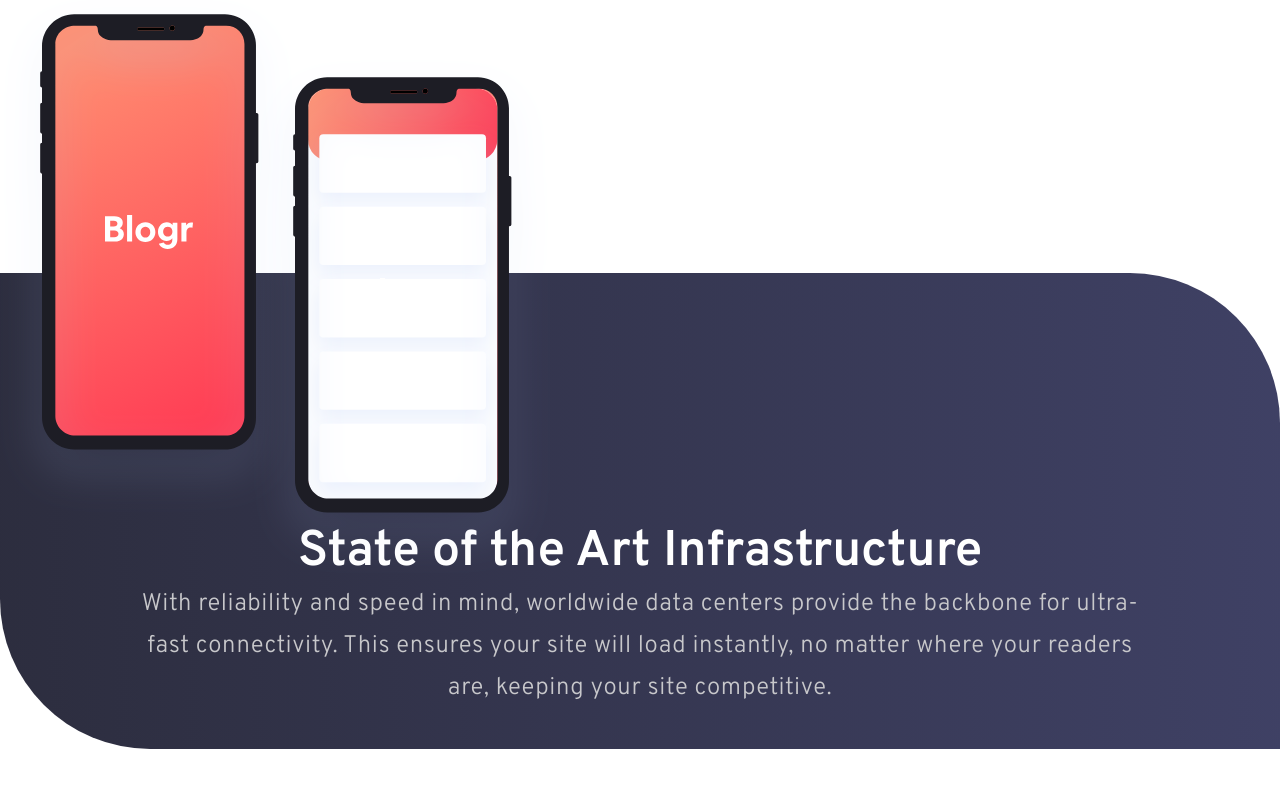
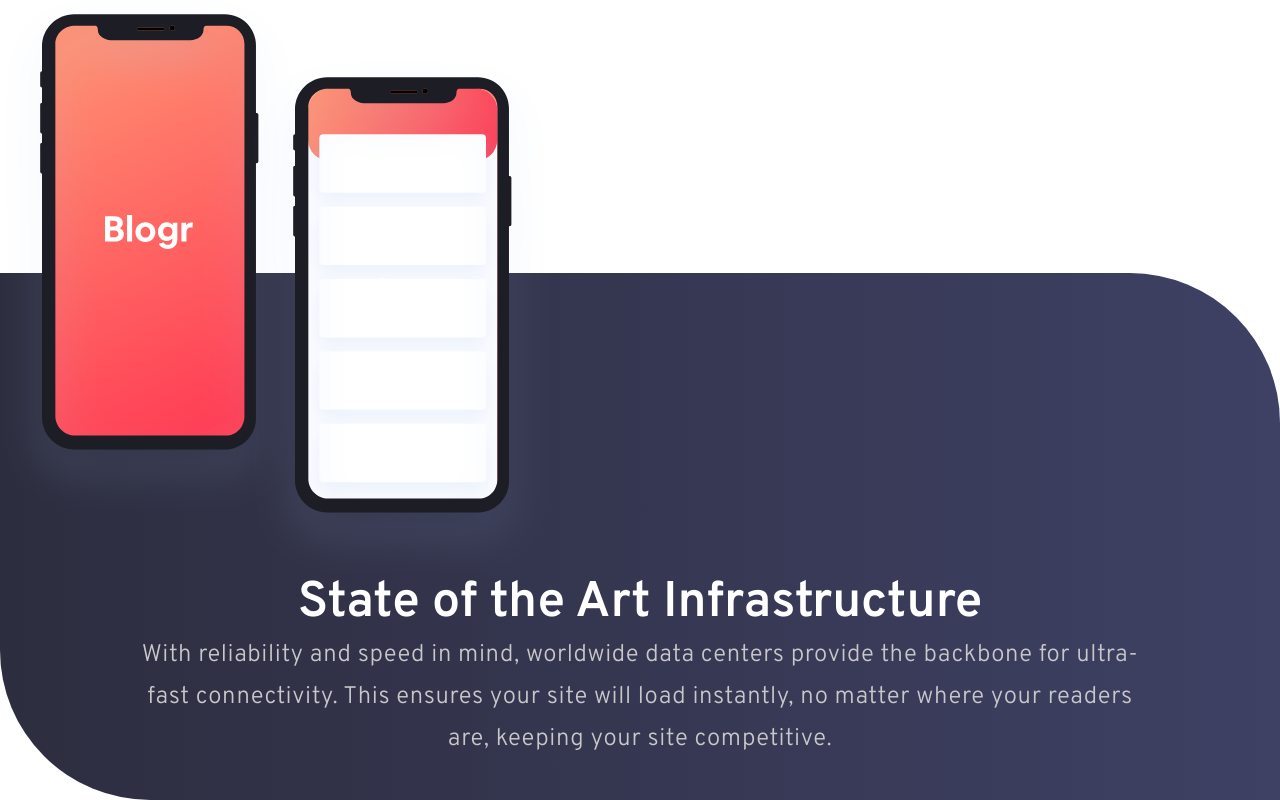
Before and after one commit to RereTooki/Blog-landing-page, a React (Vite) app: page / in a window 1280 px wide. Shown: the part 1523-2323 px from the top of the page. Before the commit the page ends 2272 px from the top, so only its background shows below. Built offline with nearby package versions, Linux system fonts and the light colour scheme.

Commit message:
Added a top padding

```diff
--- a/src/components/BodyMid.tsx
+++ b/src/components/BodyMid.tsx
@@ -9,12 +9,12 @@ const BodyMid = () => {
       <div className="gradient2 font-overpass text-center select-none flex flex-col">
         <div className="relative h-[250px]">
           <img
-            className="absolute Sh-[320px] Sw-[320px] bottom-[-50px]"
+            className="absolute bottom-[-50px]"
             src={phones}
             alt="A couple of phones"
           />
         </div>
-        <div className="px-[10%] pt-0 pb-[40px]">
+        <div className="px-[10%] pt-[4%] pb-[40px]">
           <h1 className="text-[50px] leading-[60px]  font-semibold text-whites">
             State of the Art Infrastructure
           </h1>
```
